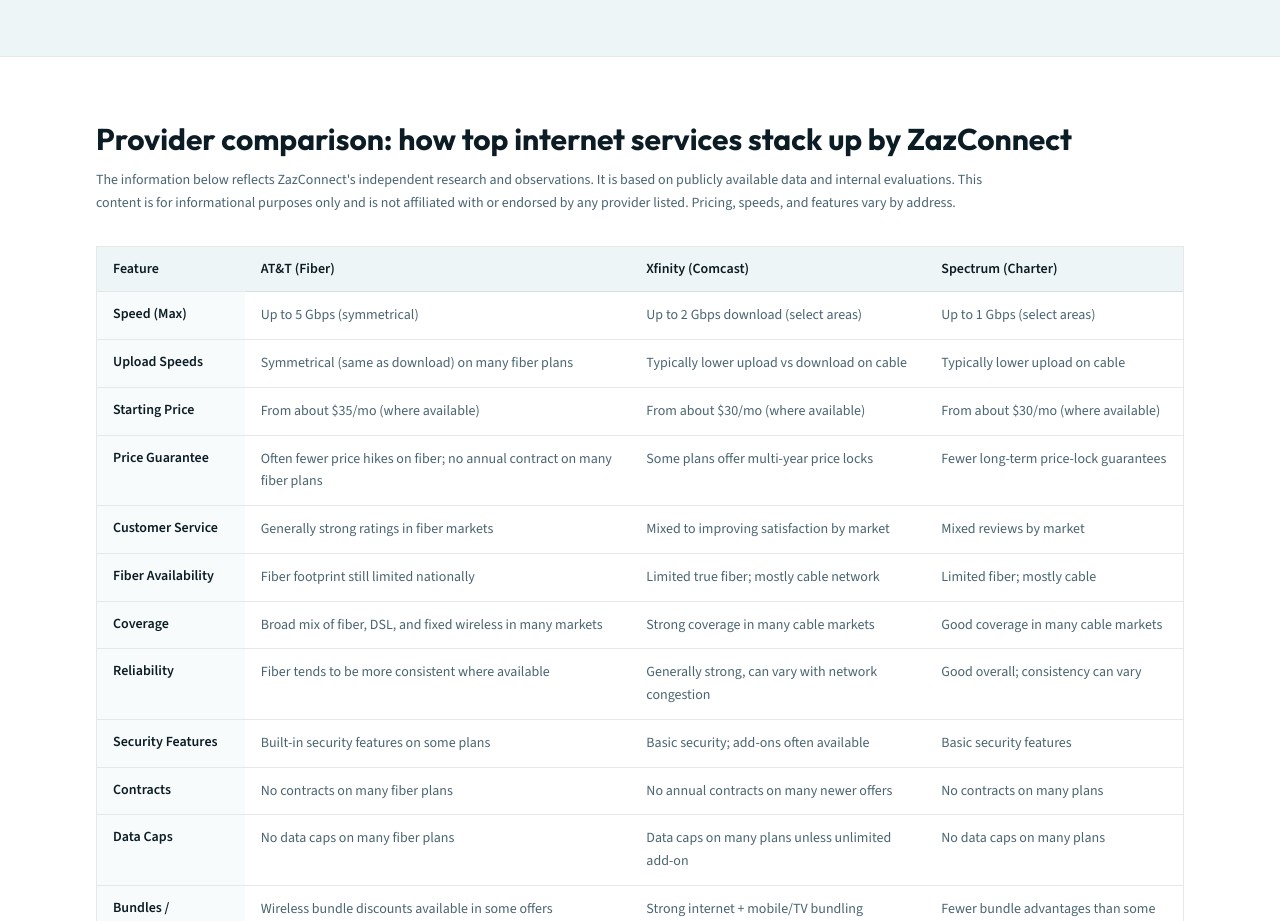
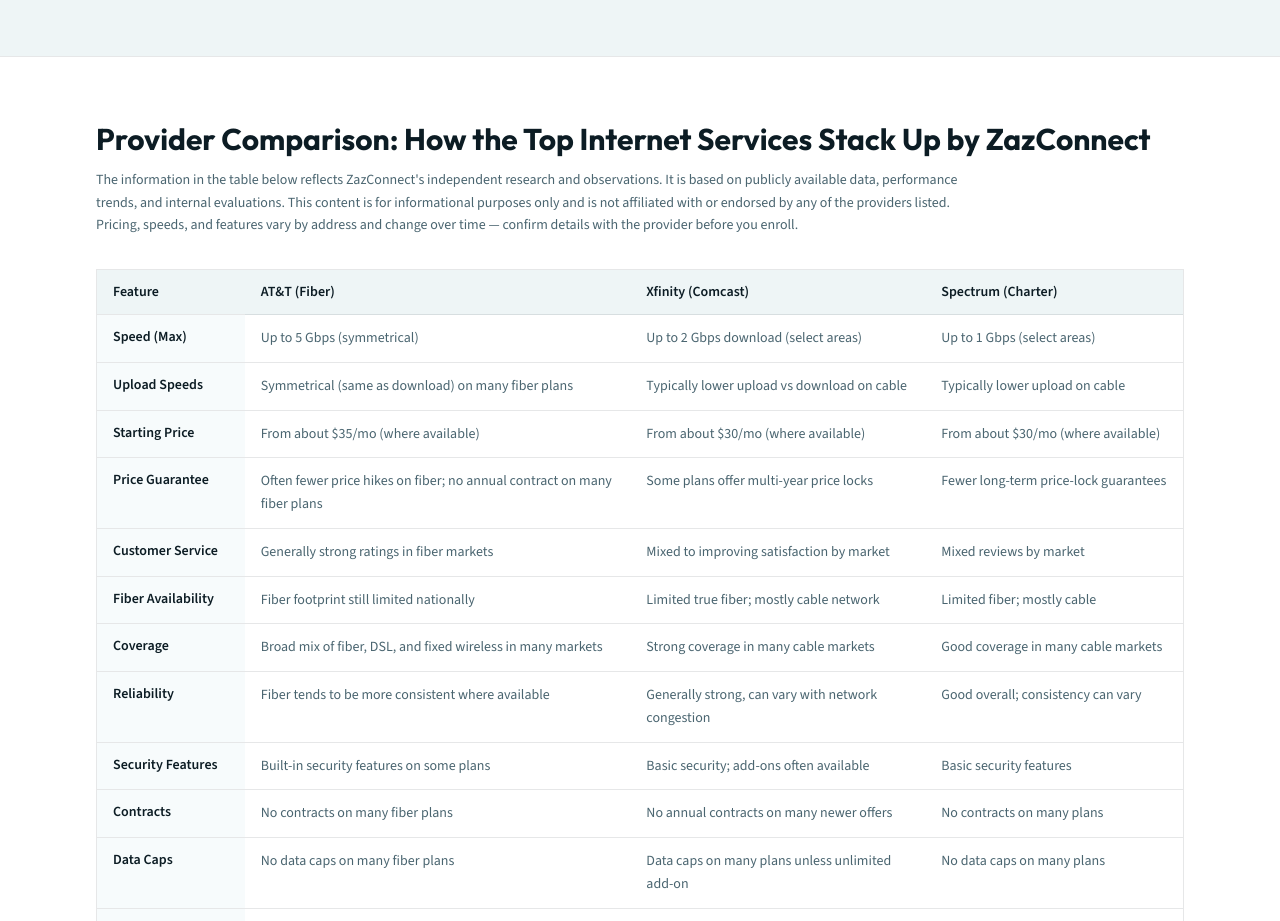
Before and after one commit to ajazsadat/zazconnect.online, a Next.js app: page /compare/spectrum-plans in a window 1280 px wide. Shown: the part 2140-3061 px from the top of the page. Built offline with nearby package versions, Linux system fonts and the light colour scheme.

Commit message:
Align provider comparison table copy with reference
Match the Eagle Fiber-style section title and full disclaimer on the
shared AT&T / Xfinity / Spectrum comparison table used by all provider
pages.

Co-authored-by: ajazsadat <ajazsadat@users.noreply.github.com>

```diff
--- a/src/components/ProviderComparisonTable.js
+++ b/src/components/ProviderComparisonTable.js
@@ -78,20 +78,24 @@ export default function ProviderComparisonTable() {
     <section className="py-16 bg-white border-y border-[var(--line)]">
       <div className="max-w-6xl mx-auto px-4 sm:px-6 lg:px-8">
         <h2 className="font-display text-2xl md:text-3xl font-bold text-ink mb-3">
-          Provider comparison: how top internet services stack up by {SITE.brandFull}
+          Provider Comparison: How the Top Internet Services Stack Up by {SITE.brandFull}
         </h2>
         <p className="text-muted text-sm leading-relaxed max-w-4xl mb-8">
-          The information below reflects {SITE.brandFull}&apos;s independent research and observations. It is based on
-          publicly available data and internal evaluations. This content is for informational purposes only and is not
-          affiliated with or endorsed by any provider listed. Pricing, speeds, and features vary by address.
+          The information in the table below reflects {SITE.brandFull}&apos;s independent research and observations. It is
+          based on publicly available data, performance trends, and internal evaluations. This content is for
+          informational purposes only and is not affiliated with or endorsed by any of the providers listed. Pricing,
+          speeds, and features vary by address and change over time — confirm details with the provider before you
+          enroll.
         </p>
         <div className="overflow-x-auto border border-[var(--line)]">
           <table className="w-full min-w-[720px] text-left text-sm">
             <thead className="bg-[#eef5f6] text-ink">
               <tr>
-                <th className="px-4 py-3 font-semibold sticky left-0 bg-[#eef5f6] z-10 min-w-[140px]">Feature</th>
+                <th scope="col" className="px-4 py-3 font-semibold sticky left-0 bg-[#eef5f6] z-10 min-w-[140px]">
+                  Feature
+                </th>
                 {PROVIDERS.map((p) => (
-                  <th key={p.name} className="px-4 py-3 font-semibold min-w-[180px]">
+                  <th scope="col" key={p.name} className="px-4 py-3 font-semibold min-w-[180px]">
                     {p.name}
                   </th>
                 ))}
@@ -100,7 +104,10 @@ export default function ProviderComparisonTable() {
             <tbody>
               {FEATURES.map((feature, rowIndex) => (
                 <tr key={feature} className="border-t border-[var(--line)] align-top">
-                  <th className="px-4 py-3 font-semibold text-ink sticky left-0 bg-[#f7fbfc] z-10 text-left">
+                  <th
+                    scope="row"
+                    className="px-4 py-3 font-semibold text-ink sticky left-0 bg-[#f7fbfc] z-10 text-left"
+                  >
                     {feature}
                   </th>
                   {PROVIDERS.map((p) => (
```
